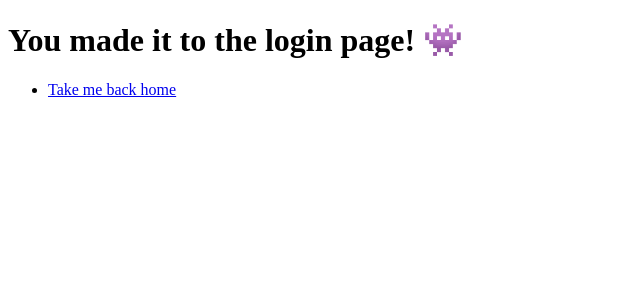
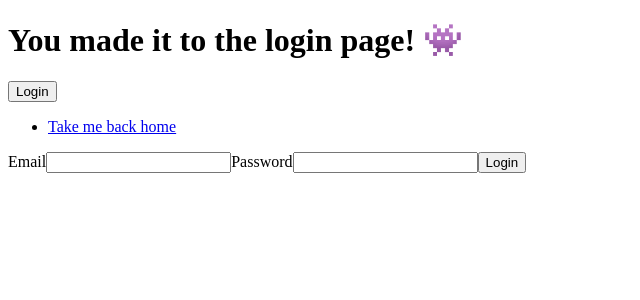
Before and after one commit to DanielHayashi-tech/gold-nails-facials, a Next.js app: page /login in a window 1280 px wide. Shown: the top 300 px of the page, without its empty margins (0-640 px from the left). Built offline with nearby package versions, Linux system fonts and the light colour scheme.

Commit message:
firebase email/password

```diff
--- a/package.json
+++ b/package.json
@@ -5,6 +5,12 @@
       "dev": "next dev"
   },
   "dependencies": {
+<<<<<<< HEAD
+=======
+    "@firebase/auth": "^0.21.5",
+    "firebase": "^9.18.0",
+    "firebaseui": "^6.0.2",
+>>>>>>> bc91495 (added firebase)
     "next": "^13.2.4",
     "react": "^18.2.0",
     "react-dom": "^18.2.0"
--- a/pages/login.js
+++ b/pages/login.js
@@ -1,20 +1,68 @@
 import { useState } from 'react';
 import Link from 'next/link'
+import { useRouter } from 'next/router'
+
+
+import { initializeApp } from "firebase/app";
+import { getAuth, linkWithCredential, signInWithEmailAndPassword   } from "firebase/auth";
+
+const firebaseConfig = {
+  apiKey: "AIzaSyDrQ36nuiG1-xosnlh2AvW5uaSJS7IYPPo",
+  authDomain: "goldennailsfacials.firebaseapp.com",
+  projectId: "goldennailsfacials",
+  storageBucket: "goldennailsfacials.appspot.com",
+  messagingSenderId: "245392999579",
+  appId: "1:245392999579:web:6dc628bba4fafef708f23e"
+};
+
+const app = initializeApp(firebaseConfig);
+const auth = getAuth(app);
 
 function Header({ title }) {
+
+
+
   return <h1>{title ? title : 'Default title'}</h1>;
 }
 
 export default function HomePage() {
+  const router = useRouter()
+  console.log(auth)
+  function signin() {
+    const email = document.querySelector('#email').value
+    const passwd = document.querySelector('#passwd').value
+
+
+    signInWithEmailAndPassword(auth, email, passwd)
+    .then((userCredential) => {
+      // Signed in
+      const user = userCredential.user;
+      router.push('/')
+      // ...
+    })
+    .catch((error) => {
+      const errorCode = error.code;
+      const errorMessage = error.message;
+      console.log(errorCode, errorMessage)
+      alert(errorCode)
+    });
+  }
 
   return (
 
     <div>
       <Header title="You made it to the login page! 👾" />
+      <button onClick={signin}>Login</button>
       <ul>
           <li><Link href="/">Take me back home</Link></li>
       </ul>
-
+      <form onSubmit={signin}>
+        <label>Email</label>
+        <input type="text" name="email" id="email" required></input>
+        <label>Password</label>
+        <input type="password" name="passwd" id="passwd" required></input>
+        <button type='submit'>Login</button>
+      </form>
 
       <br>
       </br>
```
Also changed, not shown: 1 other file (tests, documents, lock files or other folders).
